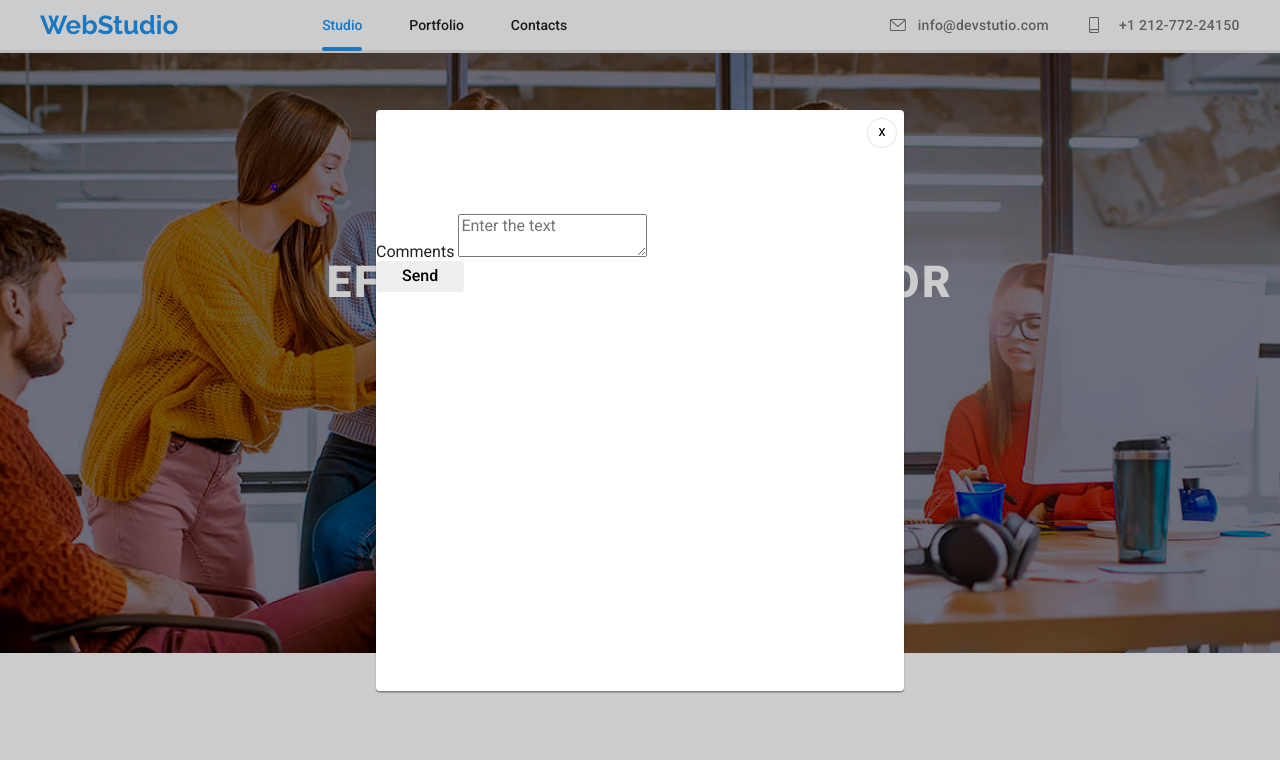
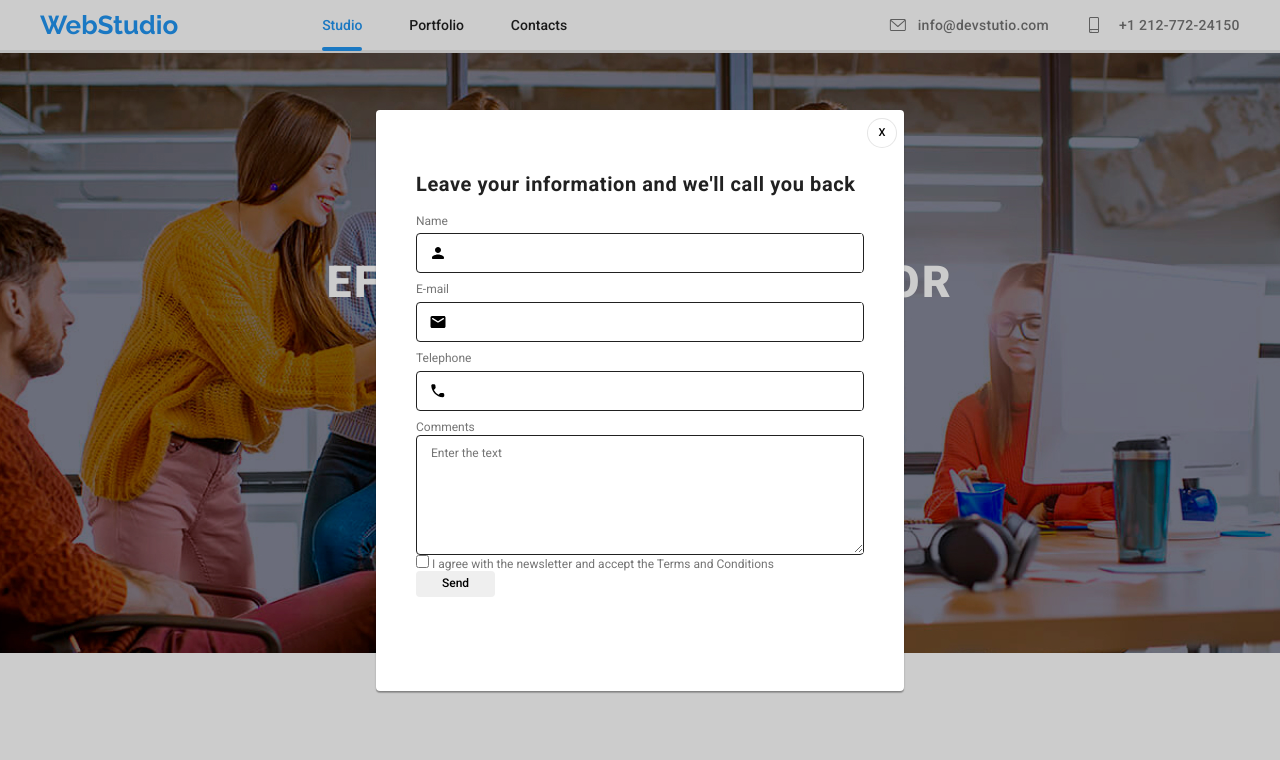
Before and after one commit to wielembe/goit-markup-hw-06, a plain HTML site: page index.html in a window 1280 px wide. Both pictures are taken after a click on the button "Request our service". Shown: the top 760 px of the page. Drawn offline with Linux system fonts and the light colour scheme; files whose address does not match are found by name.

Commit message:
modal-window update

```diff
--- a/css/styles.css
+++ b/css/styles.css
@@ -678,10 +678,78 @@ button {
 }
 
 .contact-header {
+    position: absolute;
     text-align: center;
+    color: #212121;
     font-size: 20px;
     letter-spacing: 0.03em;
     line-height: 23px;
     margin-bottom: 2px;
     font-style: 700;
 }
+
+.formula {
+    padding-top: 75px;
+}
+.form-style {
+    display: flex;
+    flex-direction: column;
+
+    font-size: 12px;
+    color: #757575;
+    padding-left: 40px;
+    padding-right: 40px;
+}
+
+.form-svg {
+    fill: black;
+}
+
+.form-box {
+    display: flex;
+
+    position: relative;
+    width: 448px;
+    height: 40px;
+    border: 1px #212121 solid;
+    border-radius: 4px;
+    align-items: center;
+    padding-left: 12px;
+    margin-top: 5px;
+    margin-bottom: 10px;
+}
+.text-field {
+    width: 415px;
+    padding-right: 0;
+    height: 38px;
+    border: #fff;
+}
+
+.form-box-comment {
+    display: flex;
+
+    position: relative;
+    width: 448px;
+    height: 120px;
+    border: 1px #212121 solid;
+    border-radius: 4px;
+    align-items: center;
+    padding-left: 12px;
+}
+.text-window {
+    padding-top: 10px;
+    width: 448px;
+    padding-right: 0;
+    height: 116px;
+    border: #fff;
+}
+
+.consent {
+    position: relative;
+    padding-top: 20px;
+    font-size: 14px;
+}
+.form-svg:hover,
+.form-svg:focus {
+    color: blue;
+}
--- a/index.html
+++ b/index.html
@@ -572,16 +572,76 @@
                     autocomplete="on"
                     class="form-style"
                 >
-                    <h4 class="contact-header">
+                    <h5 class="contact-header">
                         Leave your information and we'll call you back
-                    </h4>
+                    </h5>
+                    <div class="formula">
+                        <label for="username">Name</label>
+                        <div class="form-box">
+                            <svg class="form-svg" width="18px" height="18px">
+                                <use
+                                    href="./images/icons.svg#icon-person-black"
+                                ></use>
+                            </svg>
+                            <input
+                                id="username"
+                                name="username"
+                                type="name"
+                                class="text-field"
+                            />
+                        </div>
+
+                        <label for="email">E-mail</label>
+                        <div class="form-box">
+                            <svg class="form-svg" width="18px" height="18px">
+                                <use
+                                    href="./images/icons.svg#icon-email-black"
+                                ></use>
+                            </svg>
+                            <input
+                                id="email"
+                                name="email"
+                                type="email"
+                                class="text-field"
+                            />
+                        </div>
+
+                        <label for="phone">Telephone</label>
+                        <div class="form-box">
+                            <svg class="form-svg" width="18px" height="18px">
+                                <use
+                                    href="./images/icons.svg#icon-phone-black"
+                                ></use>
+                            </svg>
+                            <input
+                                id="phone"
+                                name="phone"
+                                type="phone"
+                                class="text-field"
+                            />
+                        </div>
+
                         <label for="id-comment">Comments</label>
+                        <div class="form-box-comment">
                             <textarea
                                 id="id-comment"
                                 name="comment"
                                 placeholder="Enter the text"
+                                class="text-window"
                             ></textarea>
+                        </div>
+                        <label>
+                            <input
+                                type="checkbox"
+                                name="consent"
+                                value="consent"
+                                class="consent"
+                            />
+                            I agree with the newsletter and accept the Terms and
+                            Conditions
+                        </label>
                         <button type="submit">Send</button>
+                    </div>
                 </form>
             </div>
         </div>
```
Lines whose indentation alone changed are shown as unchanged.
